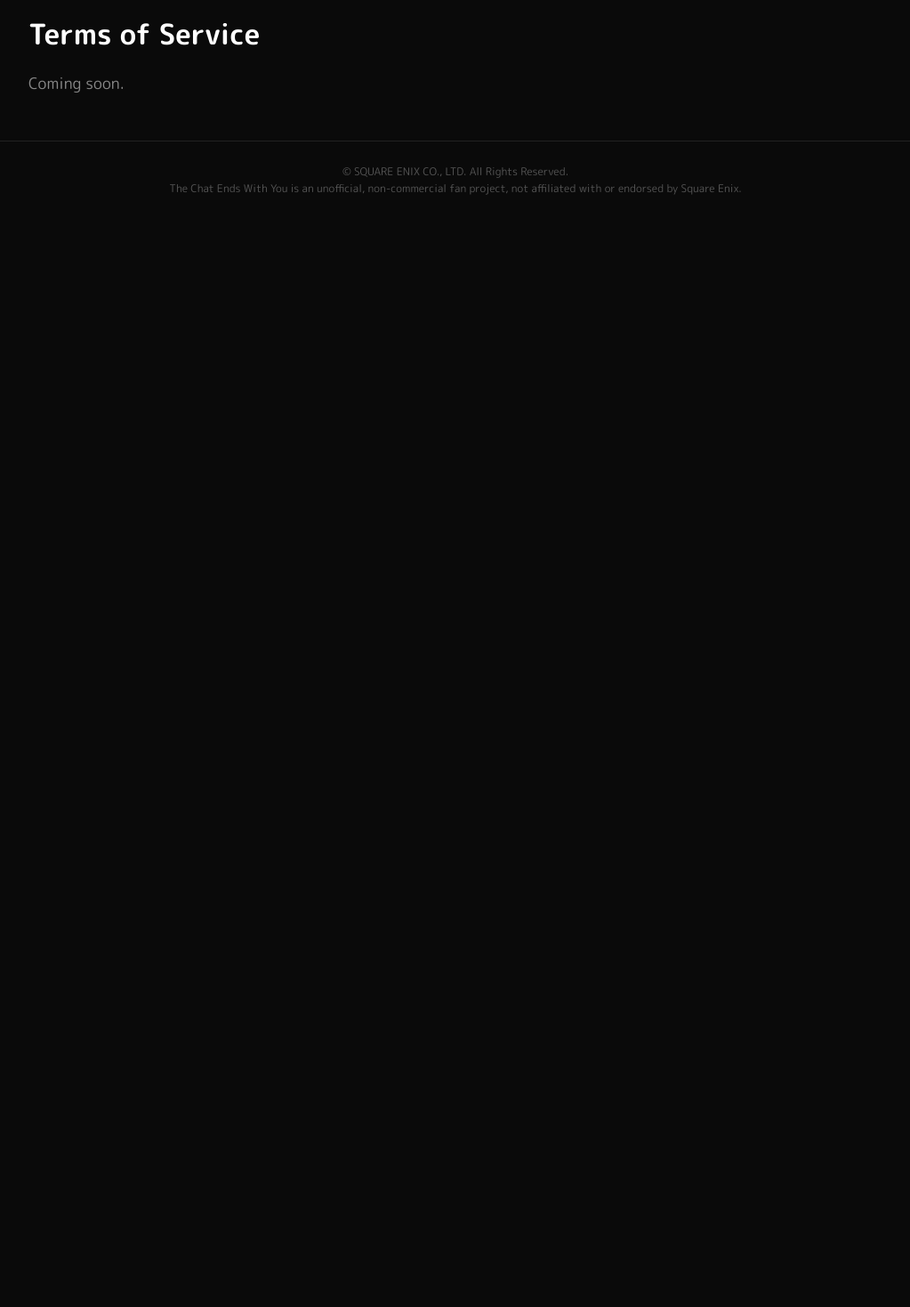
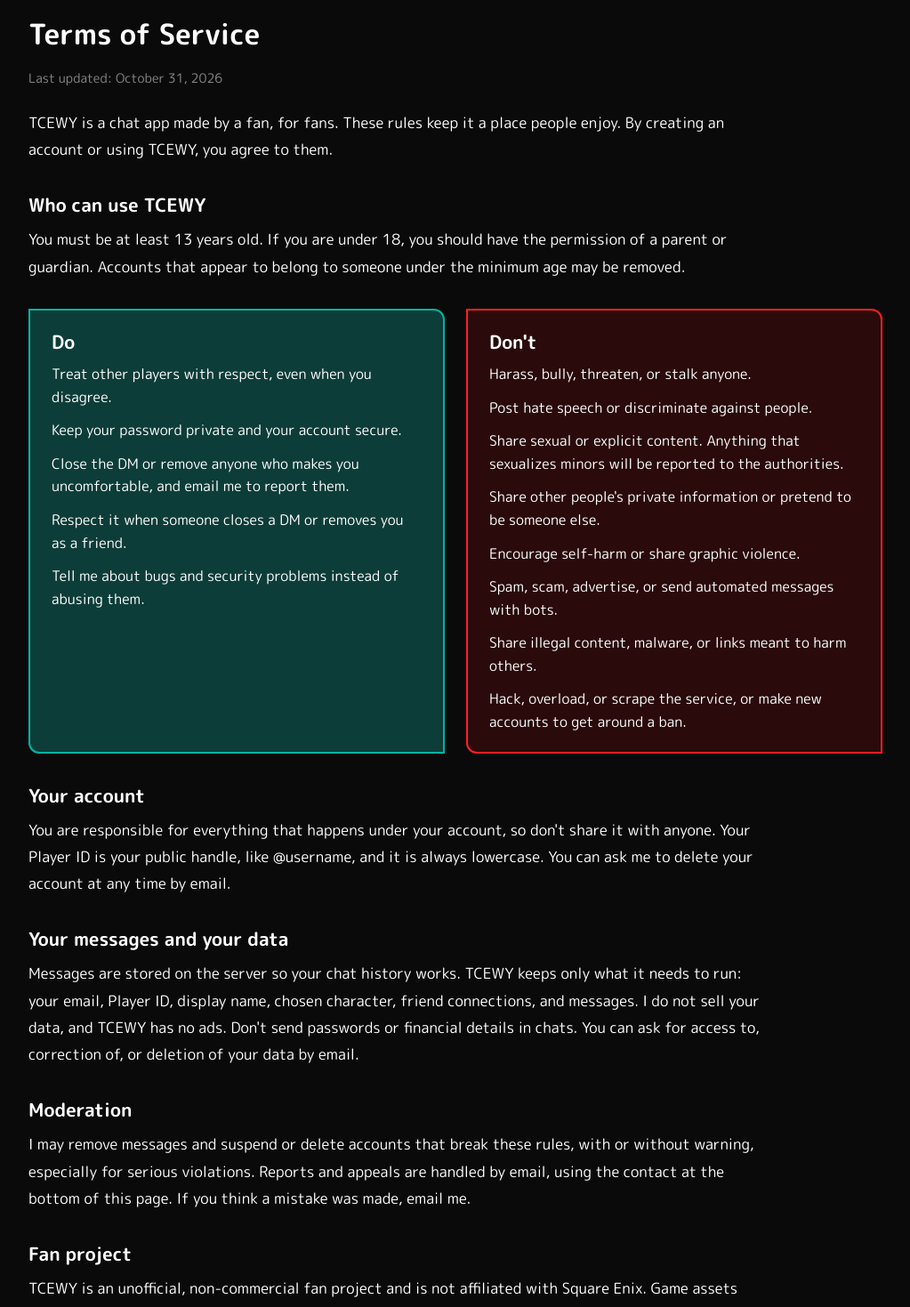
Before and after one commit to ChrisCTRD/TCEWY, a React (Vite) app in the folder frontend/: page /tos in a window 1280 px wide. Shown: the part 100-1569 px from the top of the page at 89% size, without its empty margins (128-1151 px from the left). Before the commit the page ends 800 px from the top, so only its background shows below. Built offline with nearby package versions, Linux system fonts and the light colour scheme; no server answers.

Commit message:
feat(tos): add Terms of Service with do/don't rules

```diff
--- a/frontend/src/pages/InfoPage.css
+++ b/frontend/src/pages/InfoPage.css
@@ -243,6 +243,74 @@
   line-height: 1.8;
 }
 
+.tos-updated {
+  font-size: 0.9rem;
+  color: var(--color-gray);
+  margin-bottom: 1.5rem;
+}
+
+.tos-heading {
+  font-size: 1.3rem;
+  font-weight: 700;
+  color: var(--color-white);
+  margin: 2rem 0 0.5rem;
+}
+
+.tos-text {
+  font-size: 1.05rem;
+  color: var(--color-white);
+  line-height: 1.8;
+  max-width: 80ch;
+}
+
+.tos-dodont {
+  display: grid;
+  grid-template-columns: 1fr 1fr;
+  gap: 1.5rem;
+  margin-top: 2rem;
+}
+
+.tos-do,
+.tos-dont {
+  padding: 0.25rem 1.5rem 1.25rem;
+  border: 2px solid;
+  border-radius: 0 12px 0 12px;
+}
+
+.tos-do {
+  border-color: #00b5a3;
+  background: #0d3d38;
+}
+
+.tos-dont {
+  border-color: #FF1F23;
+  background: #2a0a0b;
+}
+
+.tos-do .tos-heading,
+.tos-dont .tos-heading {
+  margin-top: 1rem;
+}
+
+.tos-do ul,
+.tos-dont ul {
+  list-style: none;
+  display: flex;
+  flex-direction: column;
+  gap: 0.75rem;
+}
+
+.tos-do li,
+.tos-dont li {
+  font-size: 1rem;
+  line-height: 1.6;
+  color: var(--color-white);
+}
+
+.tos-content {
+  padding-bottom: 1rem;
+}
+
 /* ── Shared footer ── */
 .footer {
   margin-top: 3rem;
@@ -343,3 +411,13 @@
     padding: 1.25rem 1rem;
   }
 }
+
+@media (max-width: 768px) {
+  .tos-dodont {
+    grid-template-columns: 1fr;
+  }
+
+  .tos-text {
+    font-size: 1rem;
+  }
+}
--- a/frontend/src/pages/InfoPage.jsx
+++ b/frontend/src/pages/InfoPage.jsx
@@ -78,7 +78,71 @@
             <div className={isTos ? "info-section" : "info-section hidden"}>
                 <div className="tos-content">
                     <h2 className="tos-title">Terms of Service</h2>
-                    <p className="tos-placeholder">Coming soon.</p>
+                    <p className="tos-updated">Last updated: October 31, 2026</p>
+                    <p className="tos-text">
+                        TCEWY is a chat app made by a fan, for fans. These rules keep it a place people enjoy. By creating an account or using TCEWY, you agree to them.
+                    </p>
+
+                    <h3 className="tos-heading">Who can use TCEWY</h3>
+                    <p className="tos-text">
+                        You must be at least 13 years old. If you are under 18, you should have the permission of a parent or guardian. Accounts that appear to belong to someone under the minimum age may be removed.
+                    </p>
+
+                    <div className="tos-dodont">
+                        <div className="tos-do">
+                            <h3 className="tos-heading">Do</h3>
+                            <ul>
+                                <li>Treat other players with respect, even when you disagree.</li>
+                                <li>Keep your password private and your account secure.</li>
+                                <li>Close the DM or remove anyone who makes you uncomfortable, and email me to report them.</li>
+                                <li>Respect it when someone closes a DM or removes you as a friend.</li>
+                                <li>Tell me about bugs and security problems instead of abusing them.</li>
+                            </ul>
+                        </div>
+                        <div className="tos-dont">
+                            <h3 className="tos-heading">Don't</h3>
+                            <ul>
+                                <li>Harass, bully, threaten, or stalk anyone.</li>
+                                <li>Post hate speech or discriminate against people.</li>
+                                <li>Share sexual or explicit content. Anything that sexualizes minors will be reported to the authorities.</li>
+                                <li>Share other people's private information or pretend to be someone else.</li>
+                                <li>Encourage self-harm or share graphic violence.</li>
+                                <li>Spam, scam, advertise, or send automated messages with bots.</li>
+                                <li>Share illegal content, malware, or links meant to harm others.</li>
+                                <li>Hack, overload, or scrape the service, or make new accounts to get around a ban.</li>
+                            </ul>
+                        </div>
+                    </div>
+
+                    <h3 className="tos-heading">Your account</h3>
+                    <p className="tos-text">
+                        You are responsible for everything that happens under your account, so don't share it with anyone. Your Player ID is your public handle, like @username, and it is always lowercase. You can ask me to delete your account at any time by email.
+                    </p>
+
+                    <h3 className="tos-heading">Your messages and your data</h3>
+                    <p className="tos-text">
+                        Messages are stored on the server so your chat history works. TCEWY keeps only what it needs to run: your email, Player ID, display name, chosen character, friend connections, and messages. I do not sell your data, and TCEWY has no ads. Don't send passwords or financial details in chats. You can ask for access to, correction of, or deletion of your data by email.
+                    </p>
+
+                    <h3 className="tos-heading">Moderation</h3>
+                    <p className="tos-text">
+                        I may remove messages and suspend or delete accounts that break these rules, with or without warning, especially for serious violations. Reports and appeals are handled by email, using the contact at the bottom of this page. If you think a mistake was made, email me.
+                    </p>
+
+                    <h3 className="tos-heading">Fan project</h3>
+                    <p className="tos-text">
+                        TCEWY is an unofficial, non-commercial fan project and is not affiliated with Square Enix. Game assets belong to Square Enix, and if a rights holder asks for something to be removed, it will be.
+                    </p>
+
+                    <h3 className="tos-heading">No guarantees</h3>
+                    <p className="tos-text">
+                        TCEWY is made by one person in their free time and is provided as is. It can have bugs, go down, change, or be discontinued. To the extent the law allows, I am not responsible for losses from using it or for what other users say or do.
+                    </p>
+
+                    <h3 className="tos-heading">Changes and contact</h3>
+                    <p className="tos-text">
+                        I may update these terms. Important changes will be announced in the changelog on the Home page, and continuing to use TCEWY means you accept them. These terms are governed by the laws of Brazil. Questions or reports: <a href="mailto:cc3402211@gmail.com" className="about-link">cc3402211@gmail.com</a>.
+                    </p>
                 </div>
             </div>
 
```
